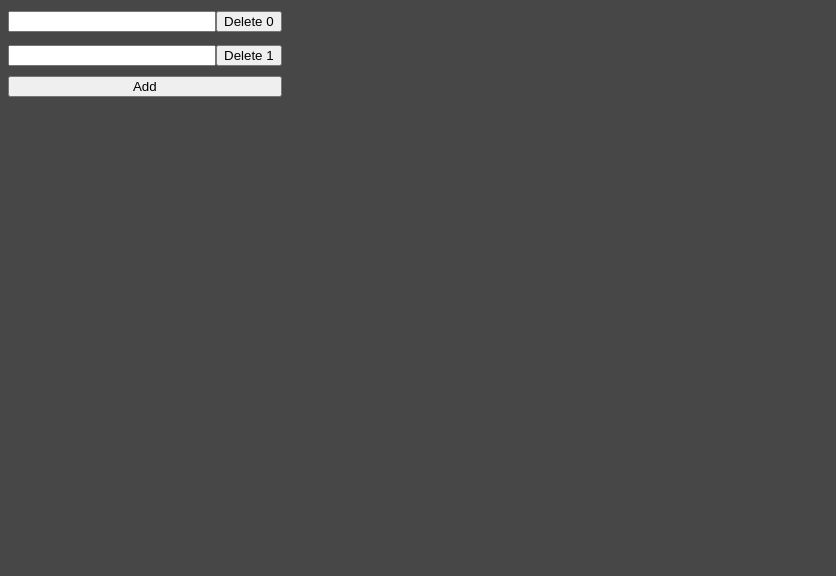
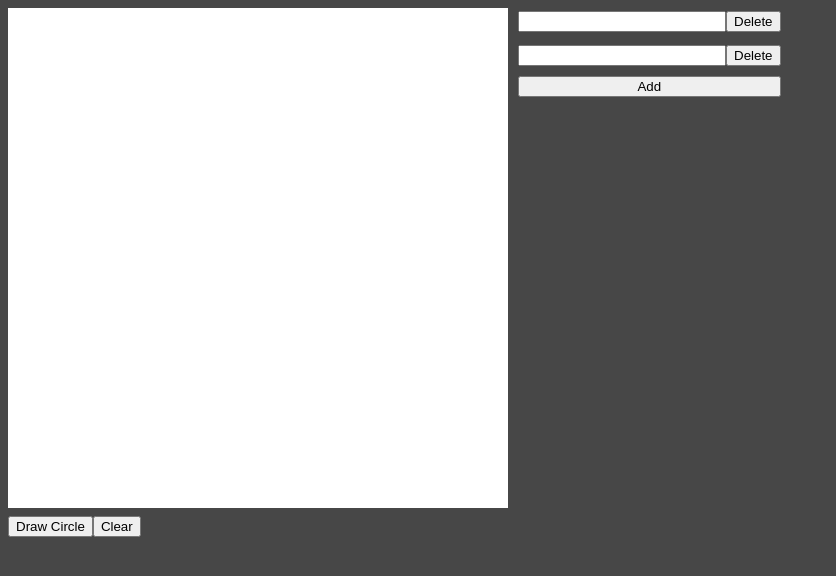
Before and after one commit to SirFourier/graphing-calculator, a React (Create React App) app: page / in a window 1280 px wide. Shown: the top 576 px of the page, without its empty margins (0-836 px from the left). Built offline with nearby package versions, Linux system fonts and the light colour scheme.

Commit message:
minor adjustments

```diff
--- a/src/App.jsx
+++ b/src/App.jsx
@@ -1,14 +1,12 @@
 import React from "react";
 import Equations from "./Equations";
+import Graph from "./Graph";
 
-class App extends React.Component {
-  render() {
-    return (
-      <div className="app">
-        <Equations></Equations>
-      </div>
-    );
-  }
+export default function App() {
+  return (
+    <div className="app">
+      <Graph></Graph>
+      <Equations></Equations>
+    </div>
+  );
 }
-
-export default App;
--- a/src/Equations.jsx
+++ b/src/Equations.jsx
@@ -1,53 +1,44 @@
-import React from "react";
+import React, { useState } from "react";
 import Input from "./Input";
 
-class Equations extends React.Component {
-  constructor() {
-    super();
-    this.state = {
-      inputs: [
+const Equations = () => {
+  const [inputs, setInputs] = useState([
     { id: 0, equation: "" },
     { id: 1, equation: "" },
-      ],
-    };
-  }
+  ]);
 
-  handleChange = (id, e) => {
-    const inputs = [...this.state.inputs];
-    inputs[id].equation = e.target.value;
-    this.setState({ inputs: inputs });
+  const handleChange = (id, e) => {
+    const newInputs = [...inputs];
+    newInputs[id].equation = e.target.value;
+    setInputs(newInputs);
   };
 
-  handleAdd = () => {
-    const inputs = [...this.state.inputs];
-    inputs.push({ id: inputs.length, equation: "" });
-    this.setState({ inputs: inputs });
+  const handleAdd = () => {
+    setInputs([...inputs, { id: inputs.length, equation: "" }]);
   };
 
-  handleDelete = (id) => {
-    const inputs = [...this.state.inputs];
-    inputs.splice(id, 1);
-    this.setState({ inputs: inputs });
+  const handleDelete = (id) => {
+    const newInputs = [...inputs];
+    newInputs.splice(id, 1);
+    setInputs(newInputs);
   };
 
-  render() {
   return (
     <div className="equations">
-        {this.state.inputs.map(({ equation }, index) => (
+      {inputs.map(({ equation }, index) => (
         <Input
           key={index}
           id={index}
           equation={equation}
-            onChange={this.handleChange}
-            onDelete={this.handleDelete}
+          onChange={handleChange}
+          onDelete={handleDelete}
         >
           {equation}
         </Input>
       ))}
-        <button onClick={this.handleAdd}>Add</button>
+      <button onClick={handleAdd}>Add</button>
     </div>
   );
-  }
-}
+};
 
 export default Equations;
--- /dev/null
+++ b/src/Graph.jsx
@@ -0,0 +1,34 @@
+import React, { useRef, useEffect } from "react";
+
+export default function Graph() {
+  const canvasRef = useRef(null);
+
+  const handleClear = () => {
+    const canvas = canvasRef.current;
+    const context = canvas.getContext("2d");
+    context.fillStyle = "white";
+    context.fillRect(0, 0, canvas.width, canvas.height);
+  };
+
+  const handleDrawCircle = () => {
+    const canvas = canvasRef.current;
+    const context = canvas.getContext("2d");
+    context.fillStyle = "black";
+    context.beginPath();
+    context.arc(50, 100, 20, 0, 2 * Math.PI);
+    context.fill();
+  };
+
+  useEffect(() => {
+    handleClear();
+  });
+
+  return (
+    <div className="graph">
+      <canvas ref={canvasRef} width={500} height={500}></canvas>
+      <br />
+      <button onClick={handleDrawCircle}>Draw Circle</button>
+      <button onClick={handleClear}>Clear</button>
+    </div>
+  );
+}
--- a/src/Input.jsx
+++ b/src/Input.jsx
@@ -11,7 +11,7 @@ class Input extends React.Component {
           value={equation}
           onChange={(e) => onChange(id, e)}
         ></input>
-        <button onClick={() => onDelete(id)}>Delete {id}</button>
+        <button onClick={() => onDelete(id)}>Delete</button>
       </div>
     );
   }
```
Also changed, not shown: src/Counter.jsx (added, +15 -0 lines). Lines whose indentation alone changed are shown as unchanged.
